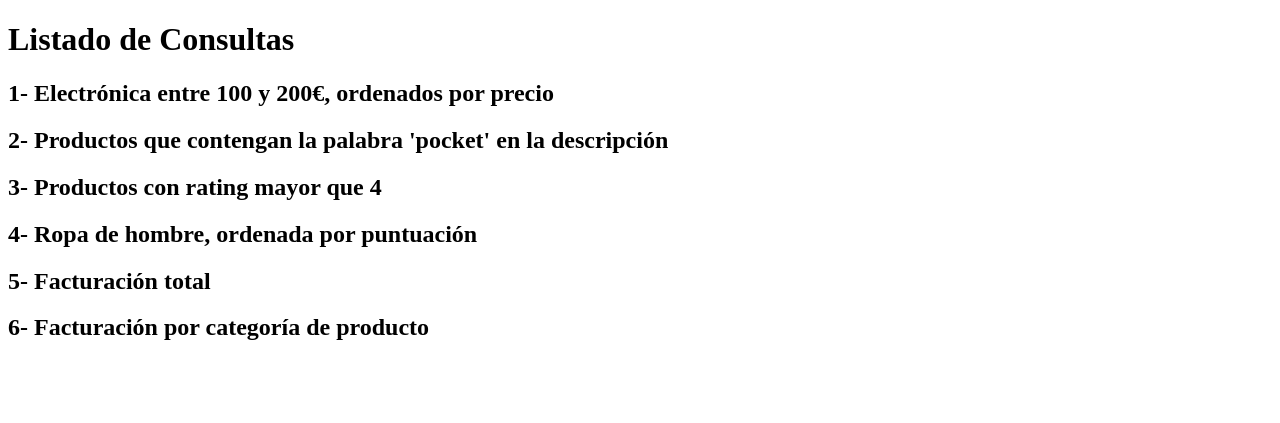
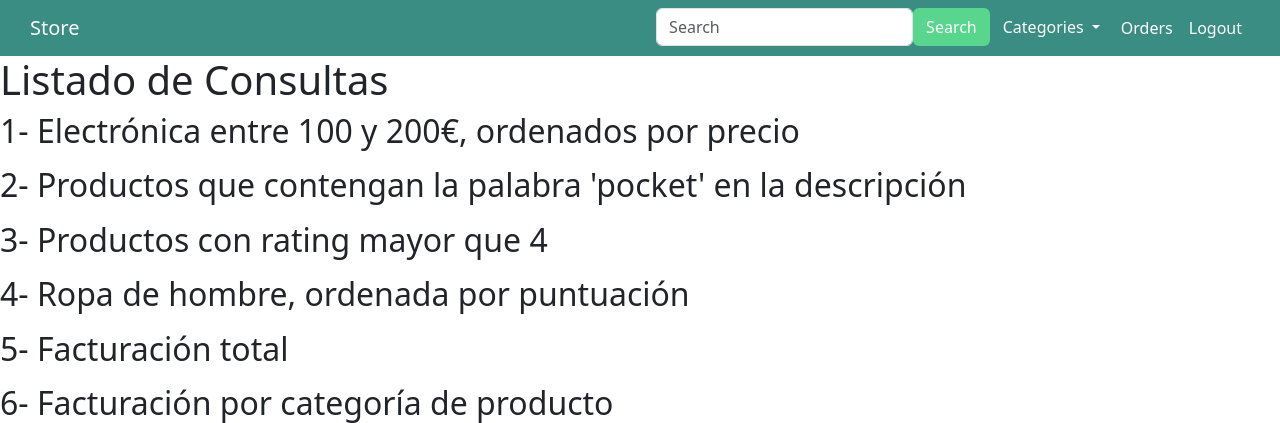
Before and after one commit to Enaraque/DAI-Store, a Django app: page /etienda/ in a window 1280 px wide. Shown: the top 423 px of the page. Run offline with Django 4.2, Linux system fonts and the light colour scheme; data that the repository does not hold is empty; some libraries are stand-ins or nearby versions.

Commit message:
Add cotegories and index templates

```diff
--- a/e-commerce/etienda/templates/consultas.html
+++ b/e-commerce/etienda/templates/consultas.html
@@ -1,6 +1,6 @@
-<!DOCTYPE html>
-<html>
-<body>
+{% extends 'index.html' %}
+
+{% block main %}
 
 <h1>Listado de Consultas</h1>
 
@@ -46,5 +46,4 @@
     {% endfor %}
 </ul>
 
-</body>
-</html>
+{% endblock %}
--- /dev/null
+++ b/e-commerce/etienda/templates/index.html
@@ -0,0 +1,57 @@
+<!DOCTYPE html>
+<html lang="en">
+<head>
+    <meta charset="UTF-8">
+    <meta name="viewport" content="width=device-width, initial-scale=1.0">
+    <title>HTML principal</title>
+
+    <!-- Enlaza el archivo CSS de Bootstrap -->
+    {% load static %}
+    <link href="{% static 'vendor/bootstrap/css/bootstrap.min.css' %}" rel="stylesheet">
+    <link href="{% static 'css/default.css' %}" rel="stylesheet">
+</head>
+<body>
+    <header>
+        <nav class="navbar navbar-expand-lg navbar-light">
+            <a class="navbar-brand" href="{% url 'index' %}">Store</a>
+
+            <div class="collapse navbar-collapse d-flex justify-content-end" id="navbarSupportedContent">
+              <ul class="navbar-nav mr-auto">
+                <form action="{% url 'filtro' %}" method="get">
+                    <div class="form-group d-flex">
+                        <input class="form-control mr-2" name="search" id="search-input" type="search" placeholder="Search" aria-label="Search">
+                        <button class="btn bg-sucess" id="search-button" type="submit">Search</button>
+                    </div>
+                </form>
+                <li class="nav-item dropdown">
+                    <button class="btn dropdown-toggle" type="button" id="dropdownMenuButton" data-toggle="dropdown" aria-haspopup="true" aria-expanded="false">
+                        Categories
+                    </button>
+                    <div class="dropdown-menu" aria-labelledby="dropdownMenuButton">
+                        {% for category in categorias %}
+                            <a class="dropdown-item" href="{% url 'categorias' category %}">{{ category }}</a>
+                        {% endfor %}
+                    </div>
+                </li>
+                <li class="nav-item">
+                  <a class="nav-link" href="#">Orders</a>
+                </li>
+                <li class="nav-item">
+                  <a class="nav-link" href="#">Logout</a>
+                </li>
+              </ul>
+            </div>
+        </nav>
+    </header>
+
+    {% block main %}
+
+    {% endblock %}
+
+    <!-- Enlaza los archivos JS de Bootstrap -->
+    {% load static %}
+    <script src="https://code.jquery.com/jquery-3.5.1.slim.min.js"></script>
+    <script src="https://cdn.jsdelivr.net/npm/@popperjs/core@2.9.3/dist/umd/popper.min.js"></script>
+    <script src="https://maxcdn.bootstrapcdn.com/bootstrap/4.5.2/js/bootstrap.min.js"></script>
+</body>
+</html>
```
Also changed, not shown: e-commerce/etienda/templates/categorias.html (added, +21 -0 lines).
